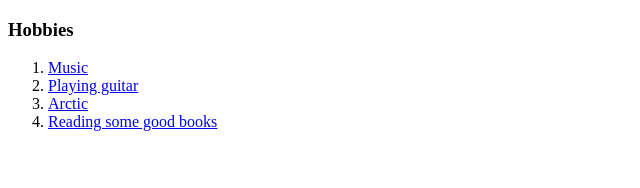
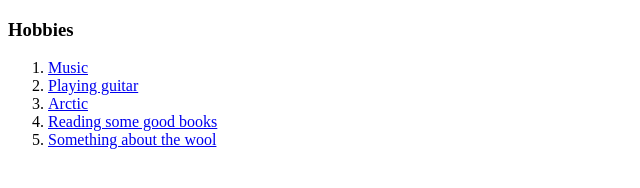
Before and after one commit to marrioturk/cv, a plain HTML site: page site/hobbies.html in a window 1280 px wide. Shown: the whole page, without its empty margins (0-640 px from the left). Drawn offline with Linux system fonts and the light colour scheme.

Commit message:
Add files via upload

```diff
--- a/site/hobbies.html
+++ b/site/hobbies.html
@@ -11,6 +11,7 @@
       <li><a href="https://www.premierguitar.com/trash-or-treasure-framus-strato-super">Playing guitar</a></li>
       <li><a href="https://www.youtube.com/watch?v=Ta8cYjmbfIU">Arctic</a></li>
       <li><a href="https://www.amazon.co.uk/Daily-Coding-Problem-exceptionally-interviews/dp/1793296634/ref=asc_df_1793296634/?tag=googshopuk-21&linkCode=df0&hvadid=311000051962&hvpos=&hvnetw=g&hvrand=2382493058210968329&hvpone=&hvptwo=&hvqmt=&hvdev=c&hvdvcmdl=&hvlocint=&hvlocphy=1007850&hvtargid=pla-636962679119&psc=1&th=1&psc=1">Reading some good books</a></li>
+      <li><a href="https://www.smartwool.com/discover/what-is-merino-wool.html">Something about the wool</a></li>
     </ol>
   </body>
 </html>
```
